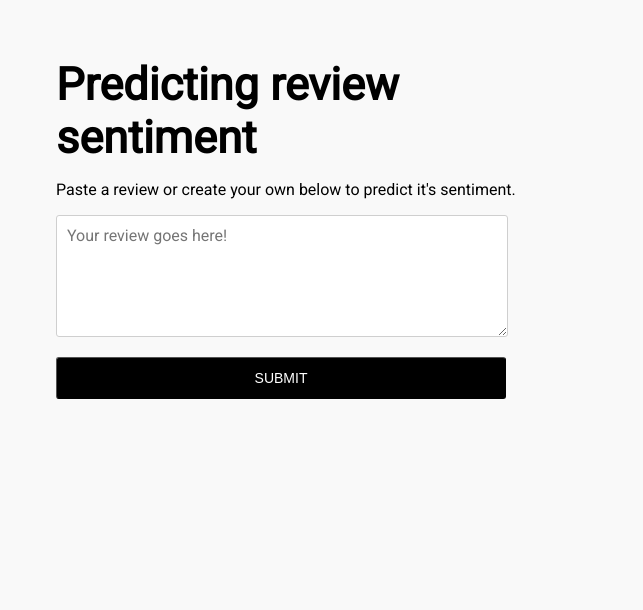
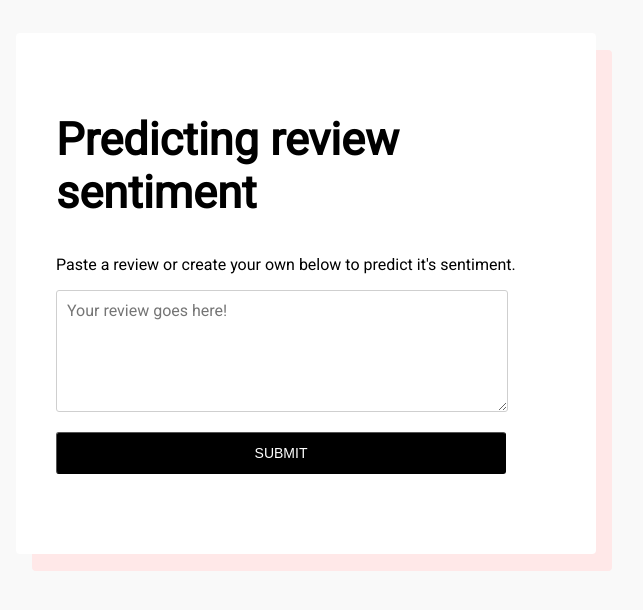
Before and after one commit to justinhtn/sagemaker-sentiment-analysis, a plain HTML site: page docs/index.html in a window 1280 px wide. Shown: the whole page, without its empty margins (334-977 px from the left). Drawn offline with nearby package versions, Linux system fonts and the light colour scheme.

Commit message:
Updates styles

```diff
--- a/docs/stylesheet.css
+++ b/docs/stylesheet.css
@@ -1,7 +1,7 @@
 .page {
     background-color: #F9F9F9;
     font-family: 'Roboto', sans-serif;
-    padding-top: 50px;
+    padding-top: 25px;
     display: flex;
     justify-content: center;
 }
@@ -12,6 +12,13 @@
     flex-direction: column;
     /* align-content: center; */
     /* text-align: center; */
+    padding: 80px 40px;
+    background-color: #ffffff;
+    border-radius: 4px;
+    box-shadow: beige;
+    box-shadow: 16px 17px #ffe8e8;
+
+
 }
 
 .btn {
@@ -53,6 +60,7 @@
     font-size: 45px;
     font-weight: 700;
     text-align: left;
+    padding-bottom: 20px;
     /* align-self: center; */
 }
 
```
